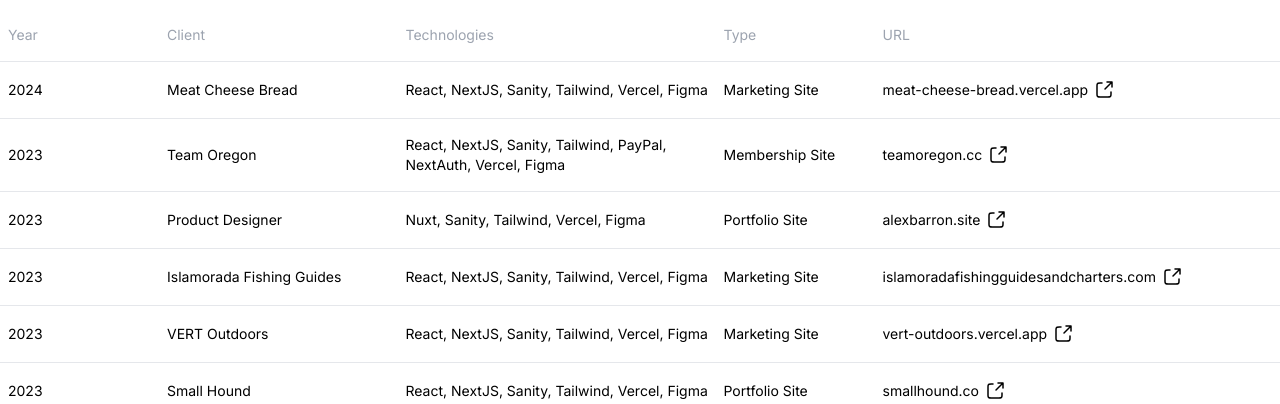
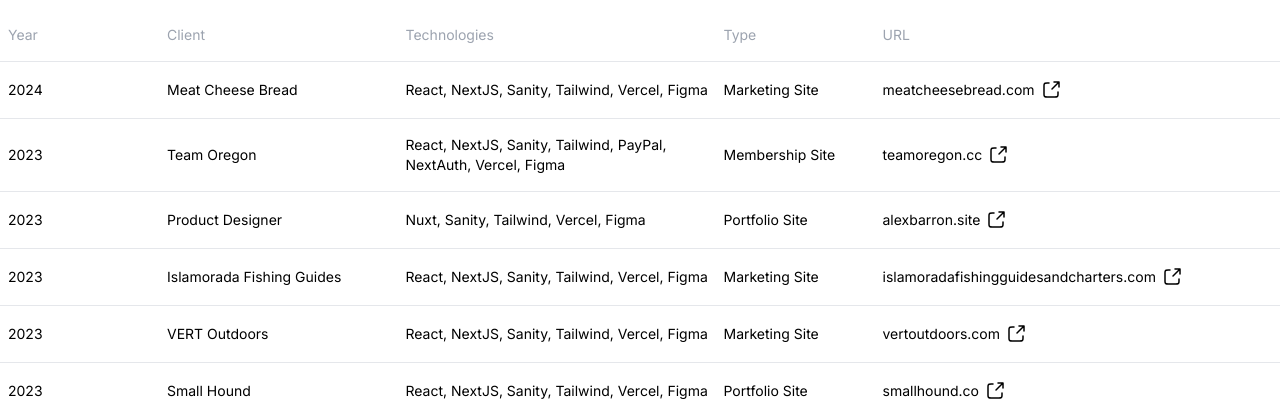
Before and after one commit to gabewolford/portfolio-2024, a Next.js app: page / in a window 1280 px wide. Shown: the part 330-734 px from the top of the page. Built offline with nearby package versions, Linux system fonts and the light colour scheme.

Commit message:
updated urls

```diff
--- a/src/app/components/WorkSection.jsx
+++ b/src/app/components/WorkSection.jsx
@@ -21,7 +21,7 @@ export default function WorkSection() {
           technologies="React, NextJS, Sanity, Tailwind, Vercel, Figma"
           type="Marketing Site"
           fullUrl="https://meat-cheese-bread.vercel.app"
-          shortUrl="meat-cheese-bread.vercel.app"
+          shortUrl="meatcheesebread.com"
         />
         <Project
           year="2023"
@@ -53,7 +53,7 @@ export default function WorkSection() {
           technologies="React, NextJS, Sanity, Tailwind, Vercel, Figma"
           type="Marketing Site"
           fullUrl="https://vert-outdoors.vercel.app"
-          shortUrl="vert-outdoors.vercel.app"
+          shortUrl="vertoutdoors.com"
         />
         <Project
           year="2023"
```
